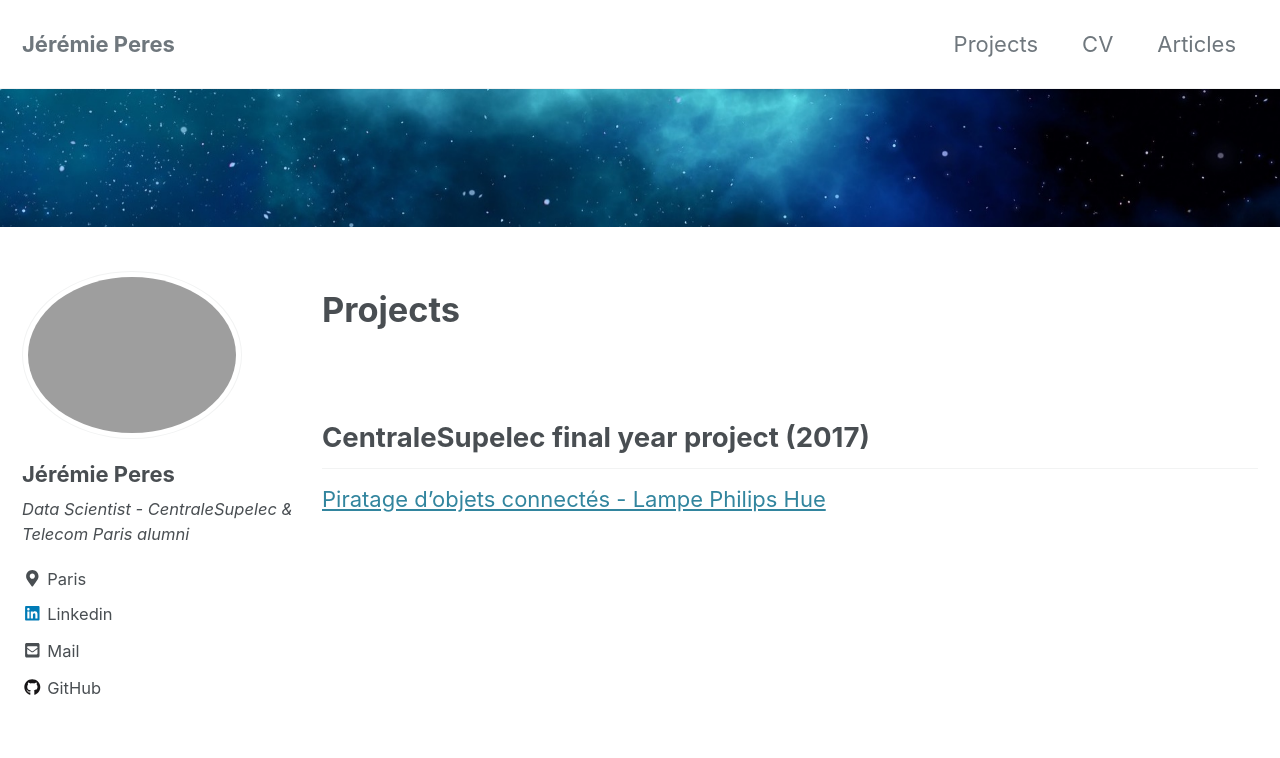
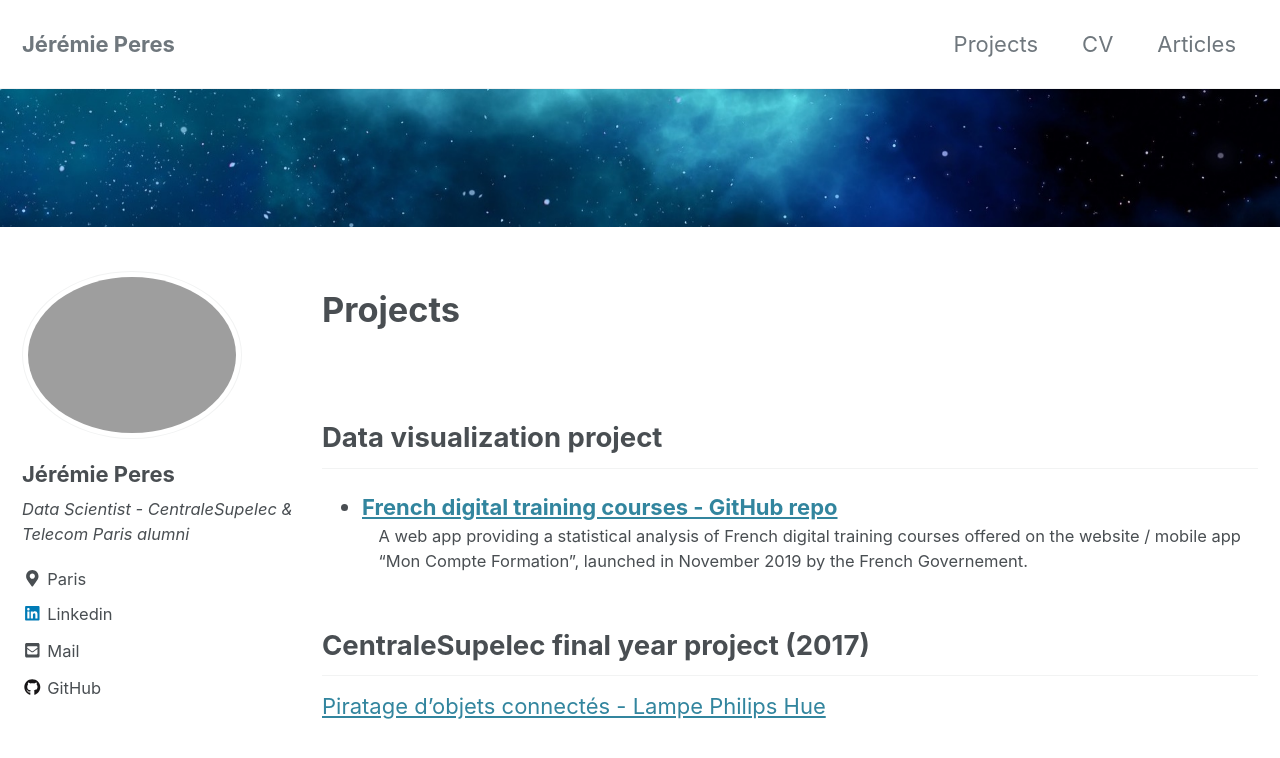
Before and after one commit to jeremieperes/jeremieperes.github.io, a Jekyll site: the page built from _pages/projects.md, in a window 1280 px wide and 900 px high. Shown: the top 758 px of the window. Built offline with Jekyll 4.4.1, drawn with Linux system fonts in a browser that asks for light colours; cached includes are drawn as plain includes.

Commit message:
Added data viz project link

```diff
--- a/_pages/projects.md
+++ b/_pages/projects.md
@@ -8,6 +8,12 @@ header :
     image: "/assets/images/universe.jpg"
 ---
 
+## Data visualization project
+
+* [French digital training courses - GitHub repo](https://github.com/jeremieperes/french-training-courses)
+: A web app providing a statistical analysis of French digital training courses offered on the website / mobile app “Mon Compte Formation”, launched in November 2019 by the French Governement.
+
+
 ## CentraleSupelec final year project (2017)
 
 [Piratage d’objets connectés - Lampe Philips Hue](/assets/files/Rapport_Projet_IoT.pdf)
```
